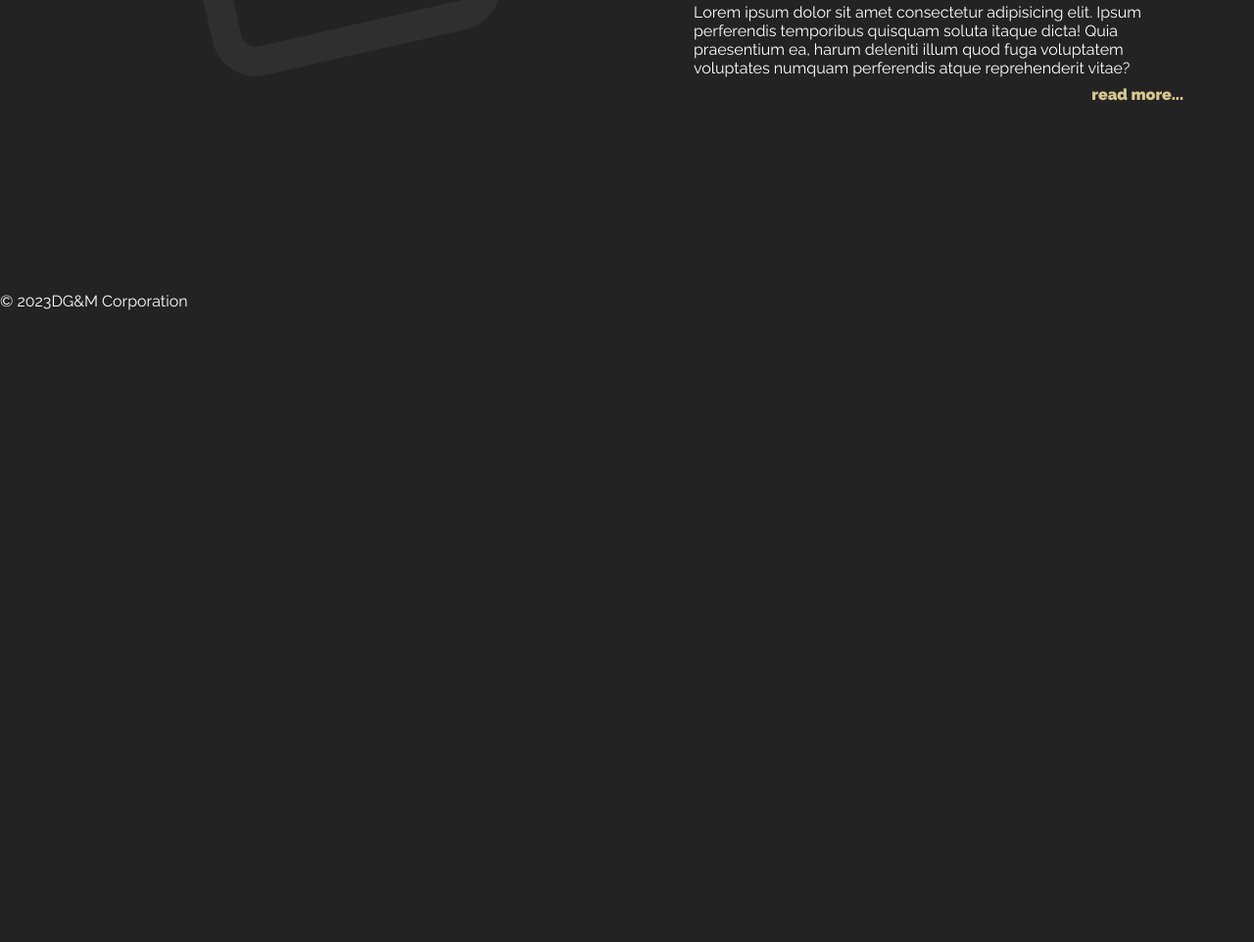
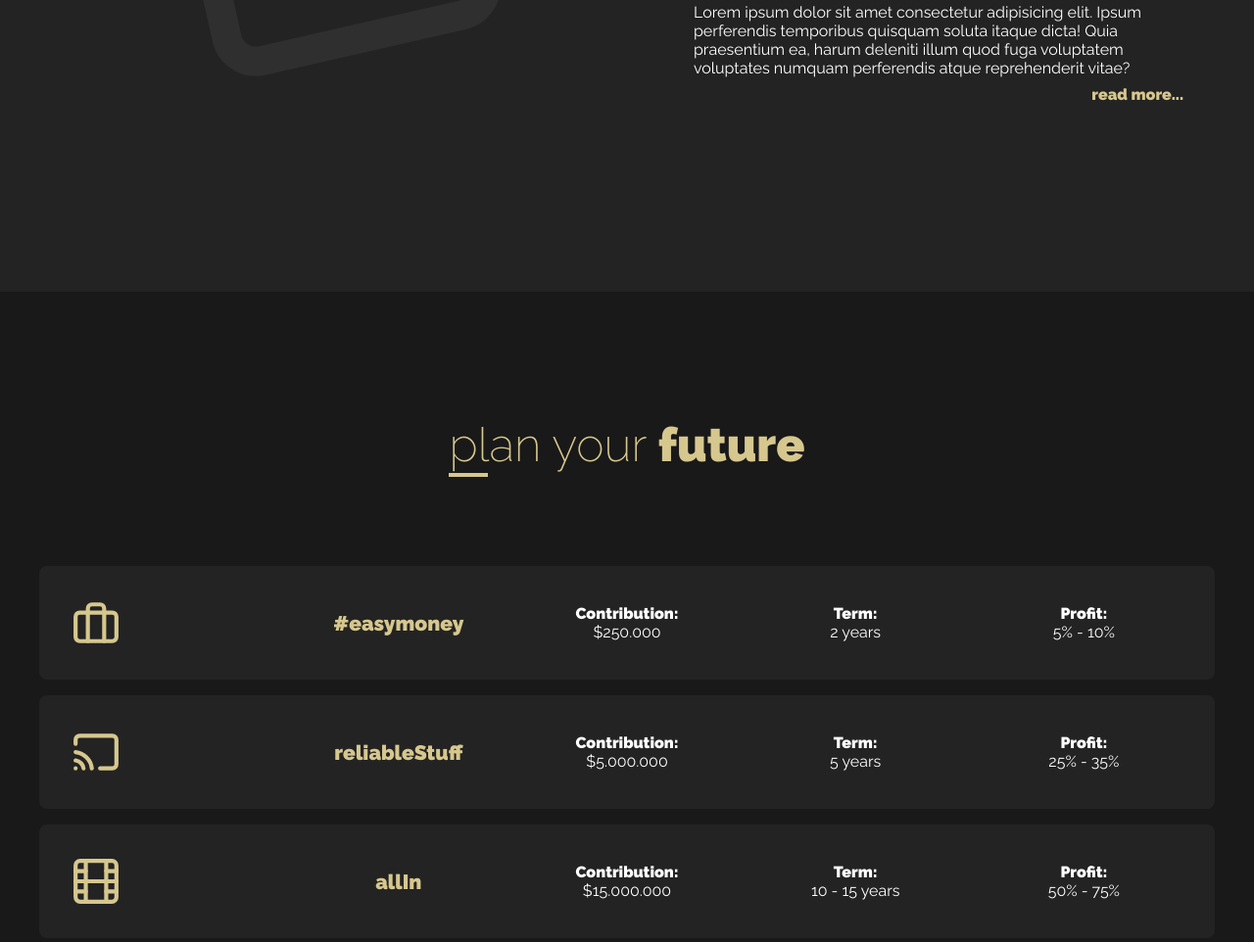
Before and after one commit to Kaweight/Investment, a plain HTML site: page index.html in a window 1280 px wide. Shown: the part 3160-4122 px from the top of the page at 98% size. Before the commit the page ends 3477 px from the top, so only its background shows below. Drawn offline with Linux system fonts and the light colour scheme; files whose address does not match are found by name.

Commit message:
Add plans section

```diff
--- a/index.html
+++ b/index.html
@@ -78,7 +78,6 @@
           </div>
         </div>
       </section>
-    </main>
 
       <div class="wrapper">
         <section class="info" id="invest">
@@ -87,7 +86,11 @@
           </div>
           <div class="info__boxes">
             <div class="info__box">
-            <img src="img/banknotes1-xs.jpg" alt="cash" class="info__box-img" />
+              <img
+                src="img/banknotes1-xs.jpg"
+                alt="cash"
+                class="info__box-img"
+              />
               <h3 class="info__box-title">money</h3>
               <p class="info__box-text">
                 Lorem ipsum dolor sit amet consectetur adipisicing elit. Ipsum
@@ -168,6 +171,82 @@
         </section>
       </div>
 
+      <section class="plans" id="plan">
+        <div class="wrapper">
+          <h2 class="section-title">plan your <span>future</span></h2>
+
+          <div class="plans__box">
+            <img
+              src="img/icons/briefcase.svg"
+              alt=""
+              class="plans__item plans__item-icon"
+            />
+            <div class="plans__item plans__item-name">
+              <h3>#easymoney</h3>
+            </div>
+            <div class="plans__item plans__item-money">
+              <p><b>Contribution:</b></p>
+              <p>$250.000</p>
+            </div>
+            <div class="plans__item plans__item-term">
+              <p><b>Term:</b></p>
+              <p>2 years</p>
+            </div>
+            <div class="plans__item plans__item-profit">
+              <p><b>Profit:</b></p>
+              <p>5% - 10%</p>
+            </div>
+          </div>
+
+          <div class="plans__box">
+            <img
+              src="img/icons/cast.svg"
+              alt=""
+              class="plans__item plans__item-icon"
+            />
+            <div class="plans__item plans__item-name">
+              <h3>reliableStuff</h3>
+            </div>
+            <div class="plans__item plans__item-money">
+              <p><b>Contribution:</b></p>
+              <p>$5.000.000</p>
+            </div>
+            <div class="plans__item plans__item-term">
+              <p><b>Term:</b></p>
+              <p>5 years</p>
+            </div>
+            <div class="plans__item plans__item-profit">
+              <p><b>Profit:</b></p>
+              <p>25% - 35%</p>
+            </div>
+          </div>
+
+          <div class="plans__box">
+            <img
+              src="img/icons/film.svg"
+              alt=""
+              class="plans__item plans__item-icon"
+            />
+            <div class="plans__item plans__item-name">
+              <h3>allIn</h3>
+            </div>
+            <div class="plans__item plans__item-money">
+              <p><b>Contribution:</b></p>
+              <p>$15.000.000</p>
+            </div>
+            <div class="plans__item plans__item-term">
+              <p><b>Term:</b></p>
+              <p>10 - 15 years</p>
+            </div>
+            <div class="plans__item plans__item-profit">
+              <p><b>Profit:</b></p>
+              <p>50% - 75%</p>
+            </div>
+          </div>
+        </div>
+      </section>
+    </main>
+
     <footer class="footer">
       <p class="footer__bottom-text">
         &copy; <span class="footer__year"></span>DG&M Corporation
--- a/sass/main.scss
+++ b/sass/main.scss
@@ -298,6 +298,42 @@ h1.company-name {
   }
 }
 
+//plans
+.plans {
+  padding: 6em 2em;
+  background-color: $darker;
+
+  &__box {
+    margin: 1em 0;
+    padding: 2em 1em;
+    text-align: center;
+    border: 1px solid transparent;
+    border-radius: 8px;
+    background-color: $dark;
+    cursor: pointer;
+
+    &:hover {
+      background-color: $darker;
+      border: 1px solid $gold;
+    }
+  }
+
+  &__item {
+    margin: 1em 0;
+  }
+
+  &__item-icon {
+    width: 50px;
+  }
+
+  &__item-name {
+    margin-top: 0;
+    margin-bottom: 1.5em;
+    font-size: 1.8rem;
+    color: $gold;
+  }
+}
+
 @import "./utilities/small";
 @import "./utilities/medium";
 @import "./utilities/large";
--- a/sass/utilities/_medium.scss
+++ b/sass/utilities/_medium.scss
@@ -18,4 +18,23 @@
       }
     }
   }
+
+  .plans {
+    padding: 8em 2em;
+
+    &__box {
+      display: grid;
+      grid-template-columns: repeat(5, 1fr);
+      align-items: center;
+    }
+
+    &__item {
+      margin: 0 1em;
+    }
+
+    &__item-name {
+      margin-top: 0;
+      margin-bottom: 0;
+    }
+  }
 }
```
Also changed, not shown: img/icons/briefcase.svg (added), img/icons/cast.svg (added), img/icons/film.svg (added), sass/main.css, 1 other file. Lines whose indentation alone changed are shown as unchanged.
